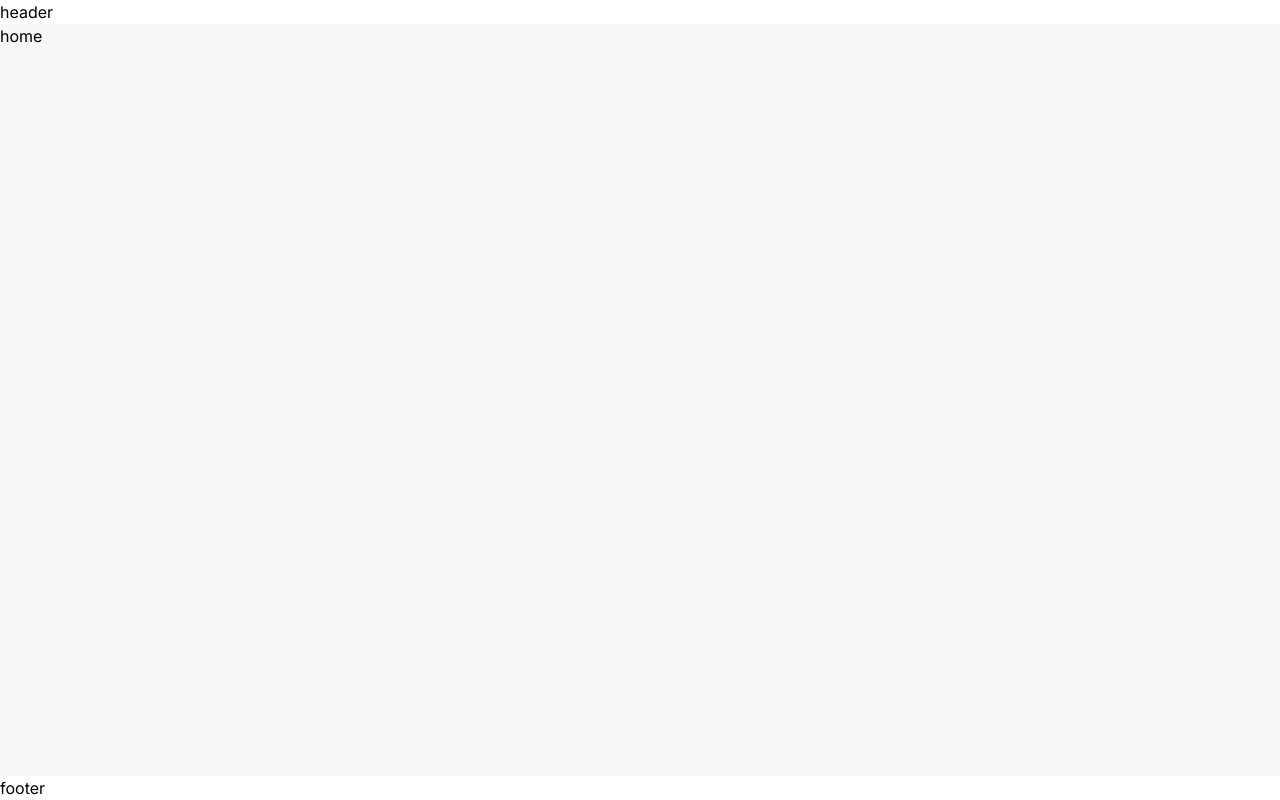
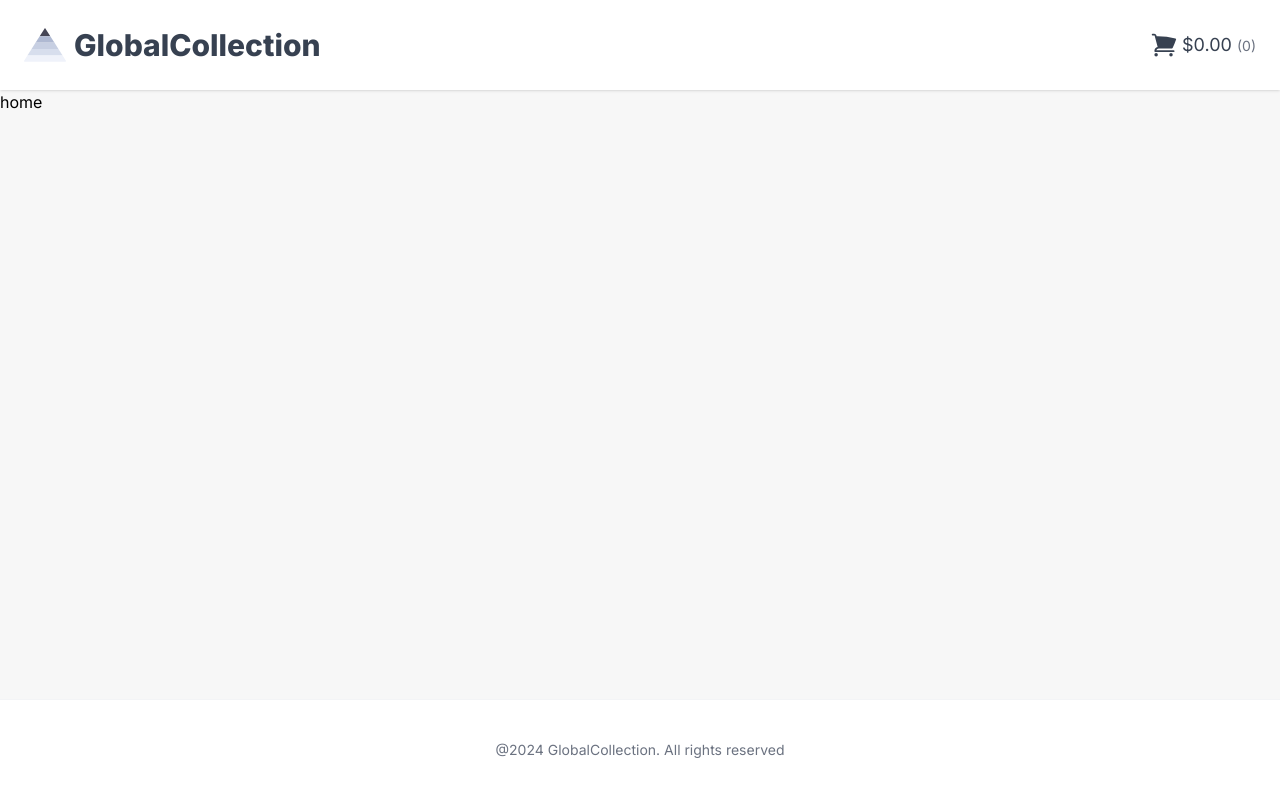
Before and after one commit to abhimanyukc/globalcollection, a Next.js app: page / in a window 1280 px wide. Built offline with nearby package versions, Linux system fonts and the light colour scheme.

Commit message:
improving appearance of header and footer

```diff
--- /dev/null
+++ b/src/components/Footer.js
@@ -0,0 +1,10 @@
+export default function Footer() {
+    return (
+        <footer className="border-t border-gray-100 py-10 text-center">
+         <p className="text-sm text-gray-500">
+            @2024 GlobalCollection. All rights reserved
+         </p>
+        </footer>
+
+    )
+}
--- /dev/null
+++ b/src/components/Header.js
@@ -0,0 +1,22 @@
+import Link from "next/link";
+import Logo from "./Logo";
+import { ShoppingCartIcon } from '@heroicons/react/24/solid'
+export default function Header() {
+    return (
+        <header className="sticky top-0 bg-white z-10 shadow">
+            <div className="container mx-auto p-6 flex justify-between">
+             <Logo/>
+             <Link href='/cart'
+             className="flex items-center space-x-1 text-gray-700 hover:text-gray-900"
+             >
+                <div className="relative">
+                <ShoppingCartIcon className="w-7 h-7 flex-shrink-0"/>
+                </div>
+                <p className="text-lg">
+                    $0.00 <span className="text-sm text-gray-500">(0)</span>
+                </p>
+             </Link>
+            </div>
+        </header>
+    )
+}
--- a/src/components/Layout.js
+++ b/src/components/Layout.js
@@ -1,4 +1,6 @@
 import { Inter} from 'next/font/google'
+import Header from './Header'
+import Footer from './Footer'
 
 //Inter Needs to be called like a function and it accepts an options object
 const inter = Inter({
@@ -11,12 +13,12 @@
 export default function AppLayout({ children}) {
     return (
         <div className={`${inter.variable} font-sans min-h-screen flex flex-col`}>
-             <header>header</header>
+            <Header />
             <main className="flex-grow bg-[#f7f7f7]">
                 {/* within main element we going to display content of each page */}
                 {children}
             </main>
-            <footer>footer</footer>
+            <Footer/>
         </div>
     )
 }
--- /dev/null
+++ b/src/components/Logo.js
@@ -0,0 +1,14 @@
+import Image from "next/image";
+import Link from "next/link";
+
+export default function Logo() {
+    return (
+        <Link href='/' className="flex items-center space-x-2">
+            <Image src="/logo.svg" alt="Logo" width={42} height={42} />
+            <span className="hidden sm:inline-block font-extrabold text-3xl text-gray-700">
+              GlobalCollection
+            </span>
+        </Link>
+
+    );
+}
```
Also changed, not shown: package.json (+6 -5 lines), 1 other file (tests, documents, lock files or other folders).
